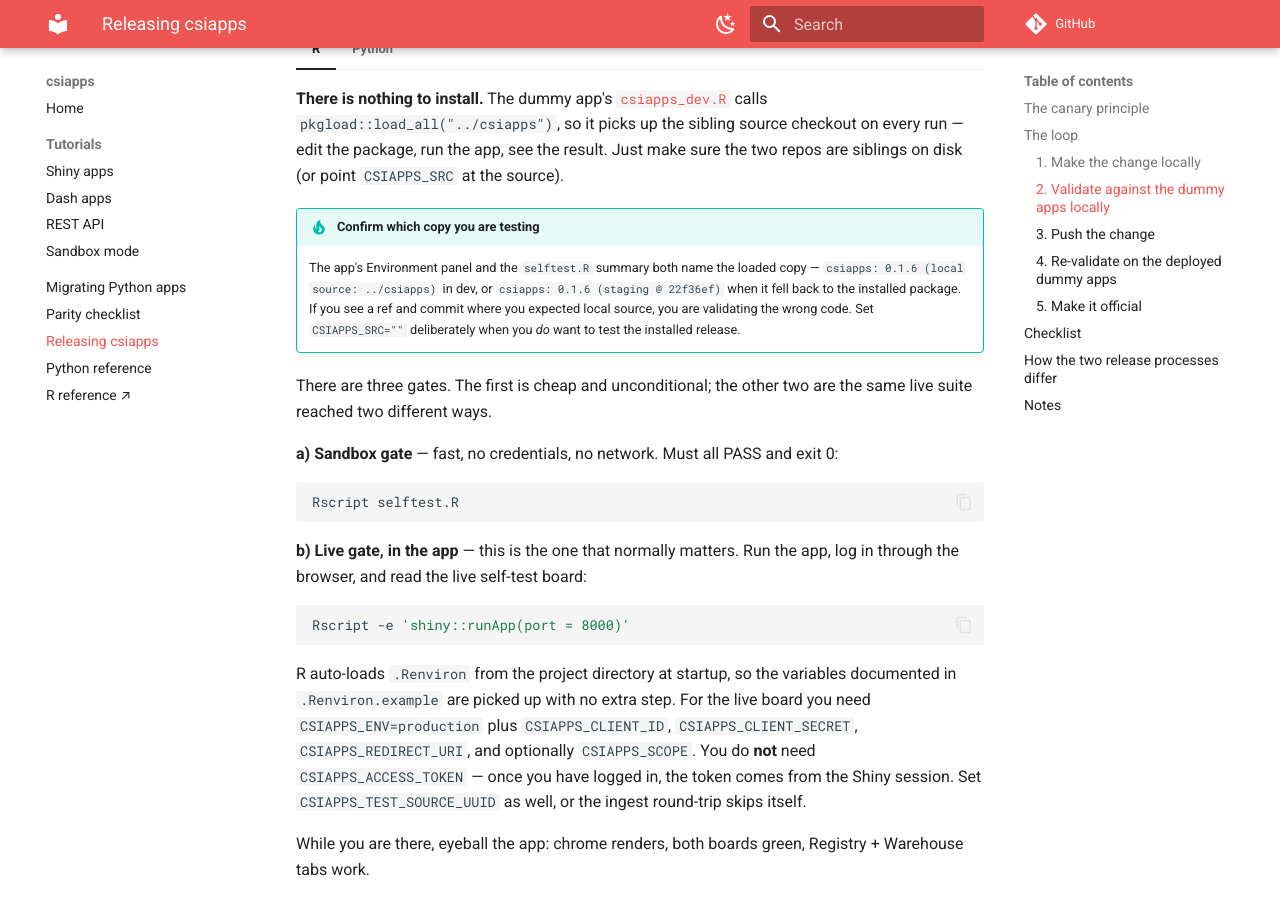
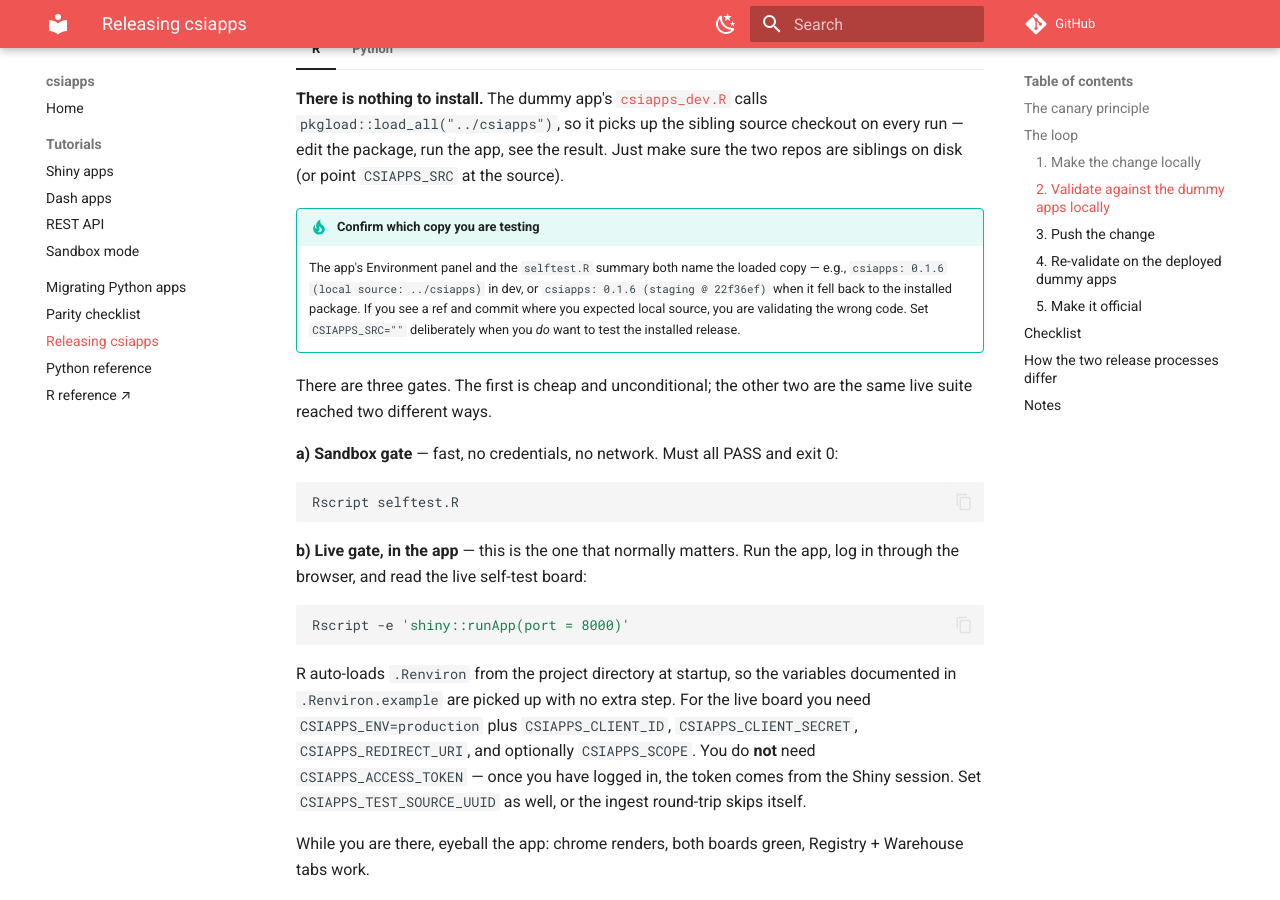
Before and after one commit to CSIOntario/csiapps, an MkDocs documentation site: the page built from docs/releasing.md, in a window 1280 px wide and 900 px high, scrolled down 1293 px. Built offline with MkDocs 1.6.1 and Material for MkDocs 9.7.7, drawn with Linux system fonts in a browser that asks for light colours; comment, search, counter and statistics services are not loaded.

```diff
--- a/docs/releasing.md
+++ b/docs/releasing.md
@@ -80,7 +80,7 @@ copy, and once again on the **deployed** app after the change is pushed.
 
     !!! tip "Confirm which copy you are testing"
         The app's Environment panel and the `selftest.R` summary both name the
-        loaded copy — `csiapps: 0.1.6 (local source: ../csiapps)` in dev, or
+        loaded copy — e.g., `csiapps: 0.1.6 (local source: ../csiapps)` in dev, or
         `csiapps: 0.1.6 (staging @ 22f36ef)` when it fell back to the installed
         package. If you see a ref and commit where you expected local source,
         you are validating the wrong code. Set `CSIAPPS_SRC=""` deliberately
@@ -260,7 +260,7 @@ deployed dummy apps at the unreleased code and redeploy them.
         The build happens server-side, so nothing in your terminal proves it
         picked up the pin — and every commit on a branch reports the same
         `Version`. The app's **Environment panel prints the ref and commit**
-        (`csiapps: 0.1.6 (staging @ 22f36ef)`); check it matches before you
+        (e.g., `csiapps: 0.1.6 (staging @ 22f36ef)`); check it matches before you
         trust anything else on the page. `Rscript selftest.R` prints the same
         line. On Connect Cloud, the app reads this provenance from
         `manifest.json` when the installed package metadata omits it.
```
